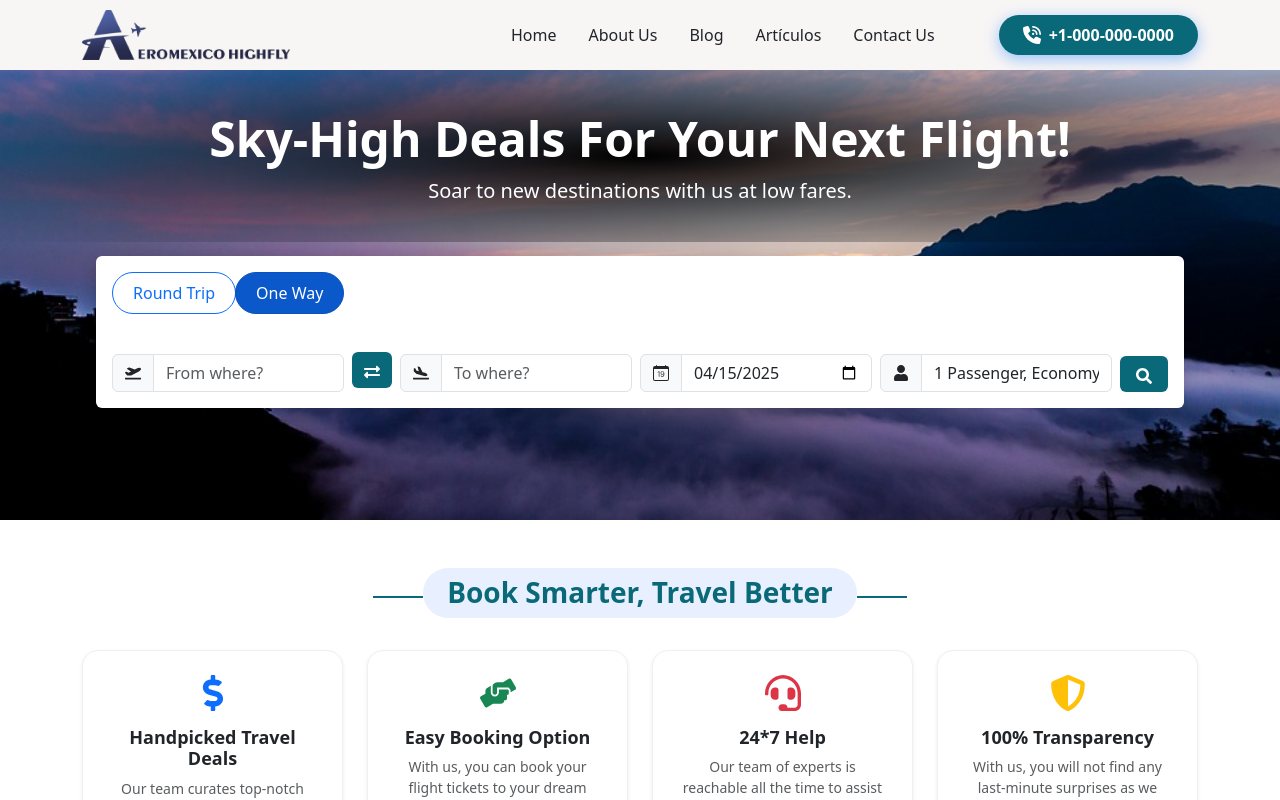
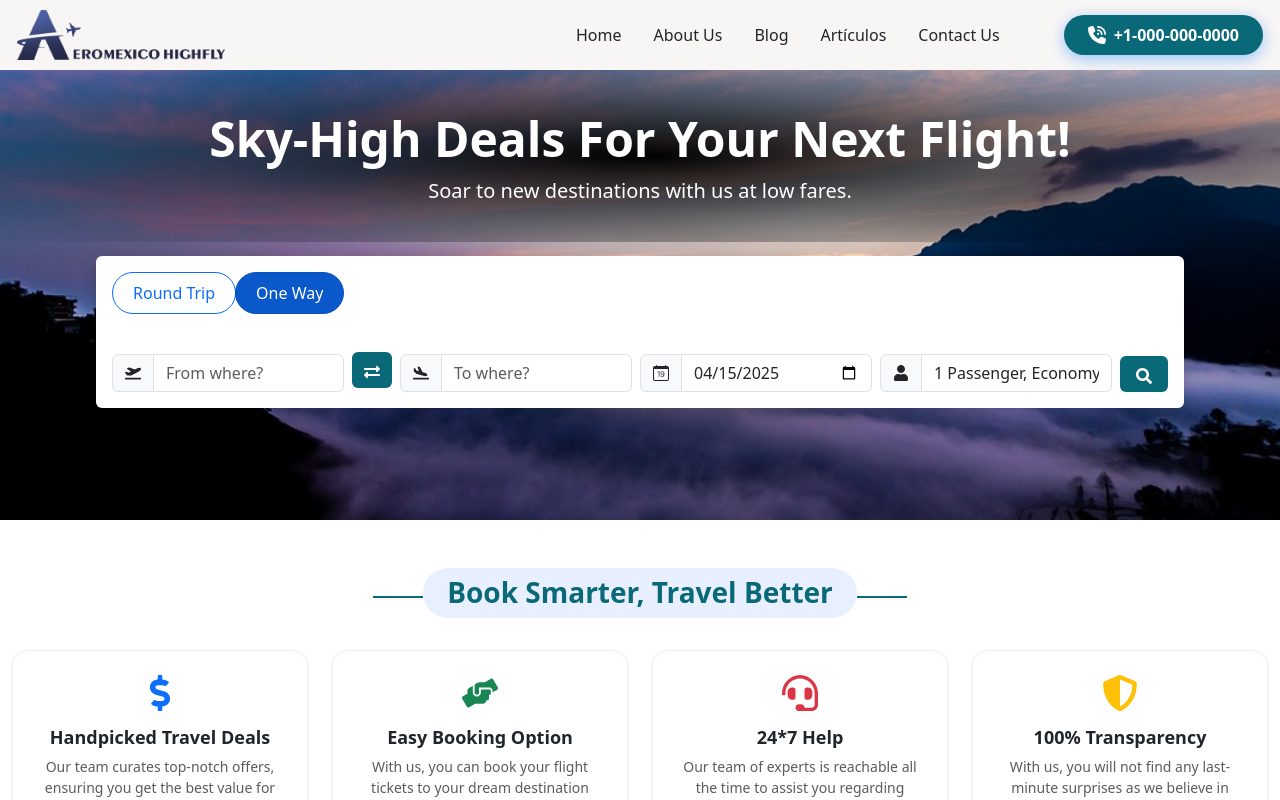
Before and after one commit to acedeveloper-byte/aeromexicohighfl, a Next.js app: page / in a window 1280 px wide. Shown: the top 800 px of the page. Built offline with nearby package versions, Linux system fonts and the light colour scheme.

Commit message:
container width edit

```diff
--- a/app/globals.css
+++ b/app/globals.css
@@ -494,3 +494,10 @@
 table tbody tr:nth-child(even) td {
   background-color: #ffffff;
 }
+
+
+ @media (min-width: 1200px) {
+    .container, .container-lg, .container-md, .container-sm, .container-xl {
+        max-width: 1280px !important;
+    }
+  }
```
